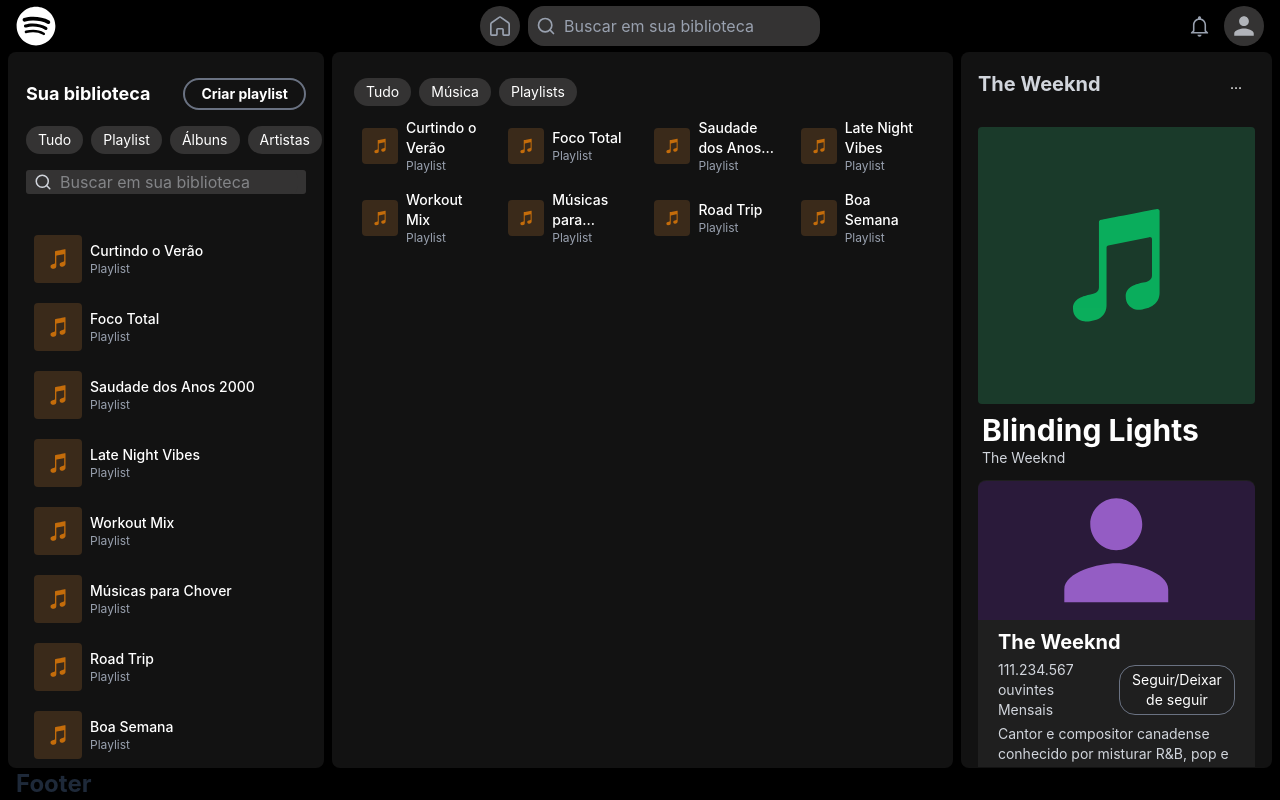
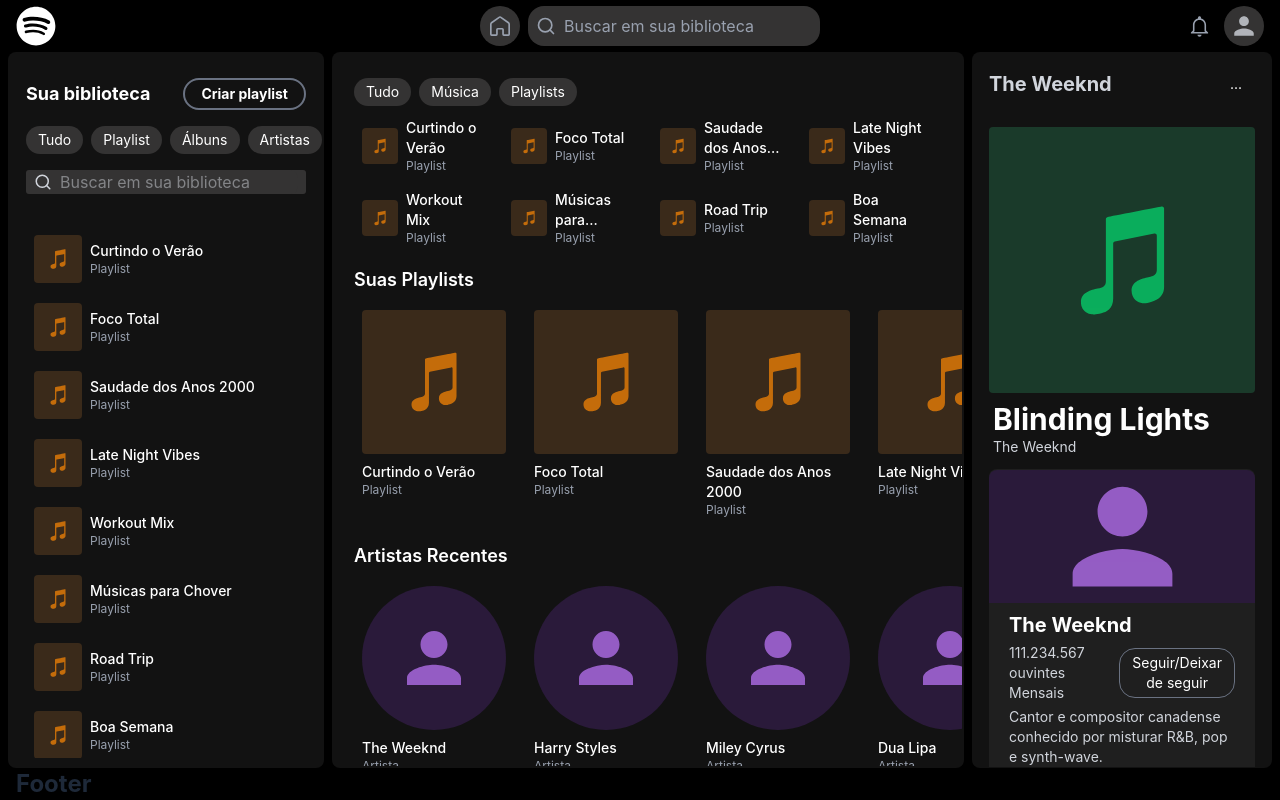
Before and after one commit to HeitorPER/SpotifyReplicaFrontend, a React (Vite) app: page / in a window 1280 px wide. Built offline with nearby package versions, Linux system fonts and the light colour scheme.

Commit message:
feat(HomeScreen):Implementa plateleiras(Shelfs)

```diff
--- a/src/components/PlaylistCard.tsx
+++ b/src/components/AlbunsCard.tsx
@@ -1,16 +1,14 @@
 import { ImagePlaceholder } from "./ImagePlaceholder"
 
-interface PlaylistCardProps {
+interface AlbumCardProps {
     name: string
     imageUrl?: string
-    compact?: boolean
 }
 
-export function PlaylistCard({ name, imageUrl, compact }: PlaylistCardProps) {
+export function AlbumCard({ name, imageUrl }: AlbumCardProps) {
     return (
-        <div className={`flex items-center justify-start gap-2
-        rounded-lg hover:bg-[#2D2D2D] cursor-pointer w-full ${compact ? "px-2 py-1" : "p-2"}`}>
-            <div className={`${compact ? "w-9 h-9" : "w-12 h-12"} shrink-0 rounded overflow-hidden`}>
+        <div className="flex flex-col cursor-pointer hover:bg-[#2D2D2D] rounded-lg p-2 w-40">
+            <div className="w-full aspect-square rounded overflow-hidden mb-2">
                 {imageUrl
                     ? <img src={imageUrl} alt={name} className="w-full h-full object-cover" />
                     : <ImagePlaceholder type="playlist" />
@@ -18,7 +16,7 @@
             </div>
             <div className="flex flex-col min-w-0">
                 <span className="text-white text-sm font-medium line-clamp-2">{name}</span>
-                <span className="text-gray-400 text-xs">Playlist</span>
+                <span className="text-gray-400 text-xs">Albúm</span>
             </div>
         </div>
     )
--- /dev/null
+++ b/src/components/ArtistsCard.tsx
@@ -0,0 +1,23 @@
+import { ImagePlaceholder } from "./ImagePlaceholder"
+
+interface ArtistsCardProps {
+    name: string
+    imageUrl?: string
+}
+
+export function ArtistsCard({ name, imageUrl}: ArtistsCardProps) {
+    return (
+        <div className="flex flex-col cursor-pointer hover:bg-[#2D2D2D] rounded-lg p-2 w-40">
+            <div className="w-full aspect-square rounded-full overflow-hidden mb-2">
+                {imageUrl
+                    ? <img src={imageUrl} alt={name} className="w-full h-full object-cover" />
+                    : <ImagePlaceholder type="artist" />
+                }
+            </div>
+            <div className="flex flex-col min-w-0">
+                <span className="text-white text-sm font-medium line-clamp-2">{name}</span>
+                <span className="text-gray-400 text-xs">Artista</span>
+            </div>
+        </div>
+    )
+}
--- /dev/null
+++ b/src/components/playlistCards/PlaylistCard.tsx
@@ -0,0 +1,25 @@
+import { ImagePlaceholder } from "../ImagePlaceholder"
+
+interface PlaylistCardProps {
+    name: string
+    imageUrl?: string
+    compact?: boolean
+}
+
+export function PlaylistCard({ name, imageUrl, compact }: PlaylistCardProps) {
+    return (
+        <div className={`flex items-center justify-start gap-2
+        rounded-lg hover:bg-[#2D2D2D] cursor-pointer w-full ${compact ? "px-2 py-1" : "p-2"}`}>
+            <div className={`${compact ? "w-9 h-9" : "w-12 h-12"} shrink-0 rounded overflow-hidden`}>
+                {imageUrl
+                    ? <img src={imageUrl} alt={name} className="w-full h-full object-cover" />
+                    : <ImagePlaceholder type="playlist" />
+                }
+            </div>
+            <div className="flex flex-col min-w-0">
+                <span className="text-white text-sm font-medium line-clamp-2">{name}</span>
+                <span className="text-gray-400 text-xs">Playlist</span>
+            </div>
+        </div>
+    )
+}
--- /dev/null
+++ b/src/components/playlistCards/playlistSquareCard.tsx
@@ -0,0 +1,23 @@
+import { ImagePlaceholder } from "../ImagePlaceholder"
+
+interface PlaylistCardProps {
+    name: string
+    imageUrl?: string
+}
+
+export function PlaylistSquareCard({ name, imageUrl }: PlaylistCardProps) {
+    return (
+        <div className="flex flex-col cursor-pointer hover:bg-[#2D2D2D] rounded-lg p-2 w-40">
+            <div className="w-full aspect-square rounded overflow-hidden mb-2">
+                {imageUrl
+                    ? <img src={imageUrl} alt={name} className="w-full h-full object-cover" />
+                    : <ImagePlaceholder type="playlist" />
+                }
+            </div>
+            <div className="flex flex-col min-w-0">
+                <span className="text-white text-sm font-medium line-clamp-2">{name}</span>
+                <span className="text-gray-400 text-xs">Playlist</span>
+            </div>
+        </div>
+    )
+}
--- a/src/index.css
+++ b/src/index.css
@@ -10,3 +10,6 @@
     background-color: #3f3f3f;
     border-radius: 9999px;
 }
+.scrollbar-custom::-webkit-scrollbar-corner {
+    background: transparent;
+}
--- a/src/screens/LeftBoard.tsx
+++ b/src/screens/LeftBoard.tsx
@@ -1,4 +1,4 @@
-import { PlaylistCard } from "../components/PlaylistCard";
+import { PlaylistCard } from "../components/playlistCards/PlaylistCard";
 import { CreatePlaylistButton } from "../components/leftBoard/CreatePlaylistButton";
 import { SearchBar } from "../components/leftBoard/SearchBar";
 import { SelectionButton } from "../components/SelectionButtons";
@@ -27,8 +27,8 @@
                     <SearchBar />
                 </div>
             </div>
-            <div className="w-full flex-1 px-4">
-                <div className="flex flex-col items-start justify-start py-2 gap-y-1">
+            <div className="w-full flex-1 min-h-0 px-4">
+                <div className="h-full flex flex-col items-start justify-start py-2 gap-y-1 scrollbar-custom overflow-y-auto">
                     {mockPlaylists.map((playlist) => (
                         <PlaylistCard
                             key={playlist.playlist_id}
--- a/src/screens/centerScreens/HomeScreen.tsx
+++ b/src/screens/centerScreens/HomeScreen.tsx
@@ -1,22 +1,41 @@
-import { PlaylistCard } from "../../components/PlaylistCard";
+import { PlaylistCard } from "../../components/playlistCards/PlaylistCard";
+import { PlaylistSquareCard } from "../../components/playlistCards/playlistSquareCard";
+import { ArtistsCard } from "../../components/ArtistsCard";
 import { SelectionButton } from "../../components/SelectionButtons";
-import {mockPlaylists} from "../../data/mockPlaylists"
+import { mockArtists } from "../../data/mockArtists";
+import { mockPlaylists } from "../../data/mockPlaylists"
+import { mockAlbums } from "../../data/mockAlbums";
+import { AlbumCard } from "../../components/AlbunsCard";
 
-export default function HomeScreen(){
-    return(
+interface ShelfProps {
+    label: string
+    children: React.ReactNode
+}
+
+function Shelf({ label, children }: ShelfProps) {
+    return (
+        <div className="flex flex-col gap-y-2">
+            <h2 className="text-white font-semibold text-lg">{label}</h2>
+            <div>{children}</div>
+        </div>
+    )
+}
+
+export default function HomeScreen() {
+    return (
         <div className="h-full w-full flex flex-col items-start
         border-2 rounded-lg text-gray-300
-        gap-y-2 border-transparent
+        gap-y-4 border-transparent
         bg-[#121212] py-6 px-5
+        scrollbar-custom overflow-y-auto
         ">
-            <div className="flex flex-col gap-y-2">
+            <div className="flex flex-col gap-y-2 w-full">
                 <div className="flex gap-x-2">
                     <SelectionButton label="Tudo"/>
                     <SelectionButton label="Música"/>
                     <SelectionButton label="Playlists"/>
                 </div>
-                <div className="md:grid md:grid-cols-4 gap-2
-                grid grid-cols-2">
+                <div className="md:grid md:grid-cols-4 gap-2 grid grid-cols-2">
                     {mockPlaylists.slice(0, 8).map((playlist) => (
                         <PlaylistCard
                             key={playlist.playlist_id}
@@ -26,9 +45,28 @@
                     ))}
                 </div>
             </div>
-            <div>
 
+            <Shelf label="Suas Playlists">
+                <div className="flex gap-x-3">
+                    {mockPlaylists.slice(0, 4).map((playlist) => (
+                        <PlaylistSquareCard name={playlist.name}/>
+                    ))}
                 </div>
+            </Shelf>
+            <Shelf label="Artistas Recentes">
+                <div className="flex gap-x-3">
+                    {mockArtists.slice(0, 4).map((artist) => (
+                        <ArtistsCard name={artist.artist_name}/>
+                    ))}
+                </div>
+            </Shelf>
+            <Shelf label="Álbuns recentes">
+                <div className="flex gap-x-3">
+                    {mockAlbums.slice(0, 4).map((album) => (
+                        <AlbumCard name={album.album_title}/>
+                    ))}
+                </div>
+            </Shelf>
         </div>
     )
 }
```
Also changed, not shown: src/screens/CenterBoard.tsx (line endings or trailing spaces). Lines whose indentation alone changed are shown as unchanged.
